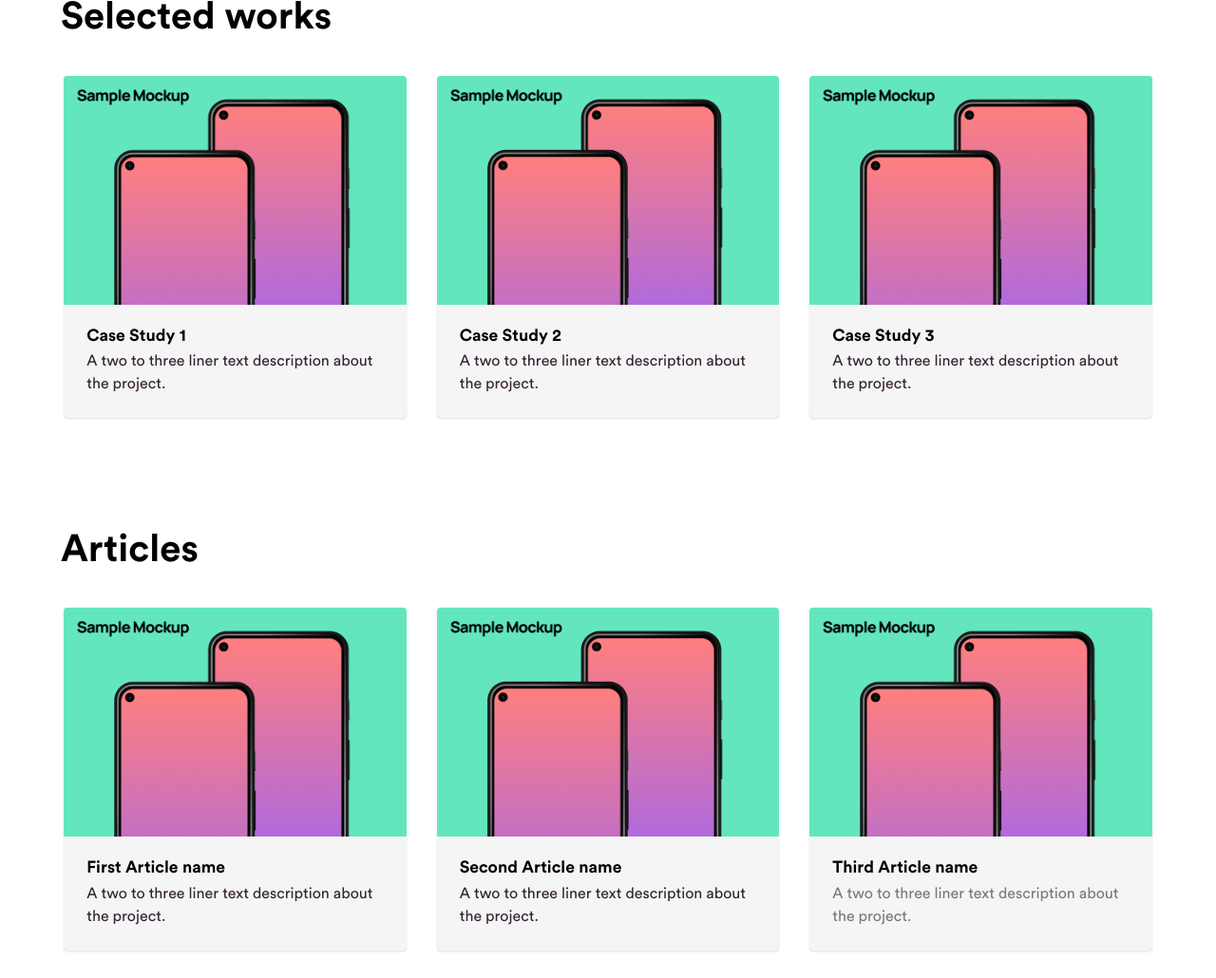
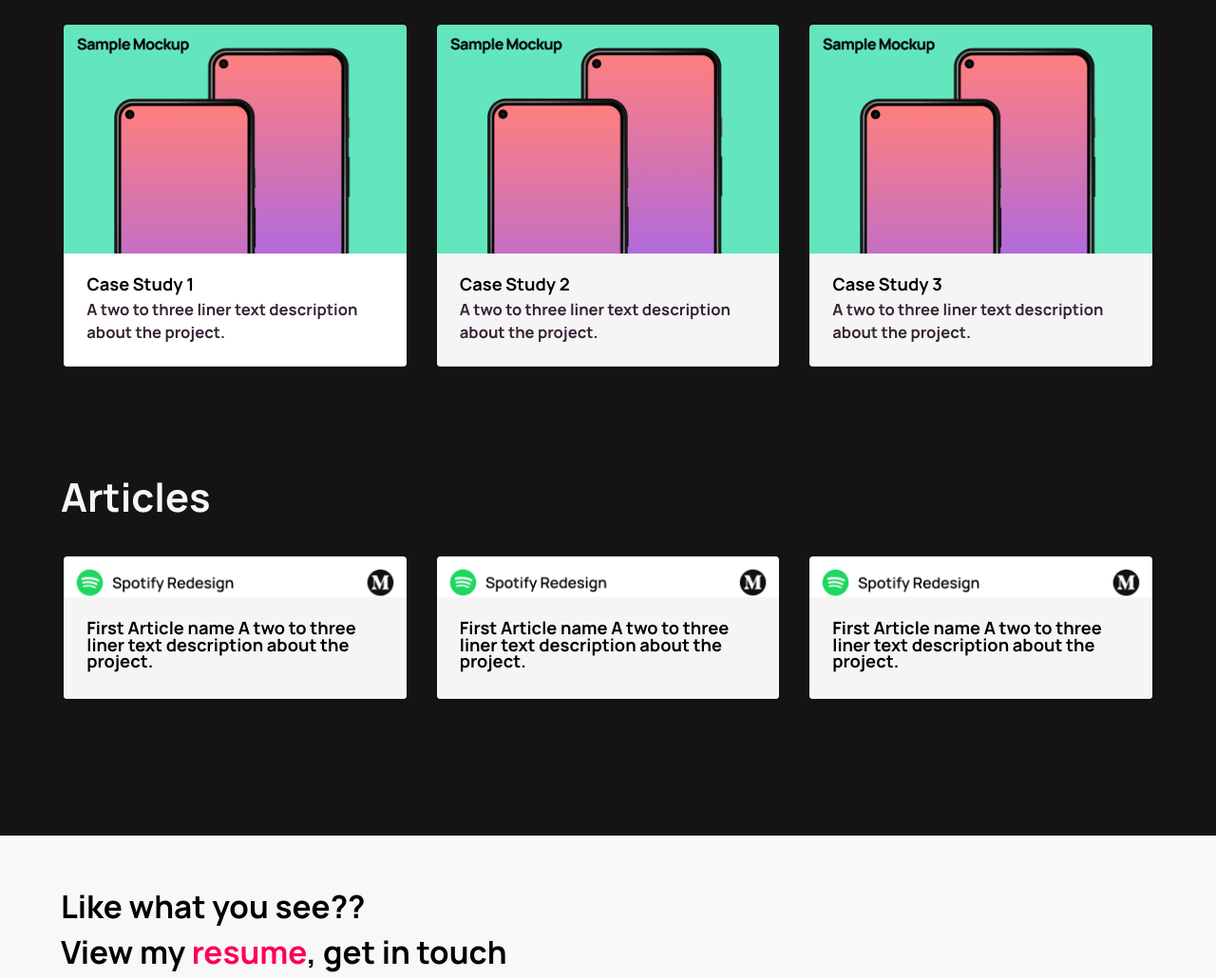
Before and after one commit to ancientmystic-dev/portfolio, a plain HTML site: page index.html in a window 1280 px wide. Shown: the part 768-1798 px from the top of the page at 95% size. Drawn offline with nearby package versions, Linux system fonts and the light colour scheme.

Commit message:
Dark+light

```diff
--- a/index.html
+++ b/index.html
@@ -30,7 +30,7 @@
     </script>
 
   </head>
- <body data-aos-easing="ease" data-aos-duration="1200" data-aos-delay="0" data-new-gr-c-s-check-loaded="14.1002.0" data-gr-ext-installed="" class="">
+ <body style= "background-color: #141414" data-aos-easing="ease" data-aos-duration="1200" data-aos-delay="0" data-new-gr-c-s-check-loaded="14.1002.0" data-gr-ext-installed="" class="">
 
     <div class="hamburgler-menu">
       <ul class="hamburgler-menu-list">
@@ -89,7 +89,7 @@
   </div>
 
             <a href="#Selectedworks" class="see-more" aria-label="See more" >
-            <svg width="27" height="15" xmlns="http://www.w3.org/2000/svg"><path d="M25.86 1.14a.479.479 0 0 0-.679 0l-11.68 11.7L1.818 1.14a.479.479 0 1 0-.678.68l12.02 12.04a.479.479 0 0 0 .678 0L25.86 1.82a.48.48 0 0 0 0-.68z" fill="#FFF" fill-rule="nonzero" stroke="#000" stroke-width="2" opacity=".9"/></svg>
+            <svg width="27" height="15" xmlns="http://www.w3.org/2000/svg"><path d="M25.86 1.14a.479.479 0 0 0-.679 0l-11.68 11.7L1.818 1.14a.479.479 0 1 0-.678.68l12.02 12.04a.479.479 0 0 0 .678 0L25.86 1.82a.48.48 0 0 0 0-.68z" fill="#FFF" fill-rule="nonzero" stroke="#fff" stroke-width="2" opacity=".9"/></svg>
           </a>
     </header>
 
@@ -98,7 +98,7 @@
       <!-- Selected Works -->
 
       <div id="Selectedworks" >
-        <p class="txt3">Selected works</p>
+        <p class="txt3" style="padding-top: 48px;">Selected works</p>
         <div style="padding-top:2%;padding-left:4%; padding-right: 4%">
           <section>
 
@@ -107,7 +107,7 @@
               <div style="
         z-index: 5;
         position: absolute;
-        background: #f5f5f5;
+        background: #fff;
         bottom: 0;
         width: 100%;
         padding: 1.5rem;
@@ -194,8 +194,10 @@
         <div style="padding-top:2%;padding-left:4%; padding-right: 4%">
           <section>
 
-            <a href="https://www.notion.so/CS-1-1ad99be7b6a049c58614d9a3a68d2400" class="sample">
-              <div class="works" style="background:url(images/Cover.png)"></div>
+            <a href="https://www.notion.so/CS-1-1ad99be7b6a049c58614d9a3a68d2400" class="sample"style="
+    padding-bottom: 150px;
+">
+              <div class="works" style="background:url(images/Articles.png)"></div>
               <div style="
         z-index: 5;
         position: absolute;
@@ -211,19 +213,16 @@
         margin-bottom: 6px;
         color: #000;
         font-size: 1.1rem;
-        ">First Article name</h3>
-                <p style="
-          font-family:MyWebFont1;
-          line-height: 1.5;
-          color: #332233;
-        ">A two to three liner text description about the project. </p>
+        ">First Article name A two to three liner text description about the project. </h3>
+
               </div>
             </a>
           </a>
 
-          <a href="https://www.notion.so/CS-2-bc5acd50b7f947dd8ad8181210179be2"  class="sample">
-            <div class="works" style="background:url(images/Cover.png)"></div>
-
+          <a href="https://www.notion.so/CS-1-1ad99be7b6a049c58614d9a3a68d2400" class="sample"style="
+    padding-bottom: 150px;
+">
+              <div class="works" style="background:url(images/Articles.png)"></div>
               <div style="
         z-index: 5;
         position: absolute;
@@ -239,16 +238,15 @@
         margin-bottom: 6px;
         color: #000;
         font-size: 1.1rem;
-            ">Second  Article name</h3>
-              <p style="
-              font-family:MyWebFont1;
-              line-height: 1.5;
-              color: #332233;
-            ">A two to three liner text description about the project. </p>
+        ">First Article name A two to three liner text description about the project. </h3>
+
               </div>
             </a>
-          <a href="https://www.notion.so/CS-3-9839907a4b3f4c3c802fd0ea2d502311" class="sample">
-            <div class="works" style="background:url(images/Cover.png)"></div>
+          </a>
+          <a href="https://www.notion.so/CS-1-1ad99be7b6a049c58614d9a3a68d2400" class="sample"style="
+    padding-bottom: 150px;
+">
+              <div class="works" style="background:url(images/Articles.png)"></div>
               <div style="
         z-index: 5;
         position: absolute;
@@ -264,13 +262,10 @@
         margin-bottom: 6px;
         color: #000;
         font-size: 1.1rem;
-          ">Third  Article name</h3>
-              <p style="
-            font-family:MyWebFont1;
-            line-height: 1.5;
-            color: #797979;
-          ">A two to three liner text description about the project. </p>
+        ">First Article name A two to three liner text description about the project. </h3>
+
               </div>
+            </a>
           </a>
 
     </div>
--- a/style.css
+++ b/style.css
@@ -56,11 +56,11 @@ table {
 }
 @font-face {
   font-family:'MyWebFont';
-  src:url('fonts/CircularStd.ttf');
+  src:url('fonts/Manrope3 Bold 700.otf');
 }
 @font-face{
   font-family:'MyWebFont1';
-  src:url('fonts/CircularStd-Book.otf');
+  src:url('fonts/Manrope3 Bold 700.otf');
 }
 
 *  {
@@ -116,7 +116,7 @@ body{
 
 ::selection {
     color: white;
-    background: #000;
+    background: white;
 }
 
  .button {
@@ -210,7 +210,7 @@ body{
  	padding-left:5%;
  	padding-top: 8%;
 	font-family: "MyWebFont";
-	color:#000;
+	color:#f6f6f6;
 	font-size: 250%;
  	}
 
@@ -348,7 +348,7 @@ li {
 
 li a {
     display: block;
-    color: black;
+    color: #f6f6f6;
     text-align: center;
     text-decoration: none;
 }
@@ -387,7 +387,7 @@ section {
   transition: all 0.2s;
 }
 .sample:hover {
-   box-shadow: 0 15px 15px rgba(0,0,0,.08);
+   box-shadow: 0 15px 15px rgba(31,31,31,.00);
     transform: translate(0,-10px);
     transition-delay: 0s !important;
 }
@@ -397,10 +397,10 @@ section {
 
   }    .sample{
   width: calc(40.33% - -2rem);
-  background: #ddd;
+  background: #1f1f1f;
   border-radius:4px;
   padding-bottom:  calc(48.33% - 2rem);
-  box-shadow: 0 2px 2px rgba(0,0,0,0.06), 0 0 2px 1px rgba(0,0,0,0.03);
+  box-shadow: 0 2px 2px rgba(31,31,31,0.06), 0 0 2px 1px rgba(31,31,31,0.03);
   margin: 1rem;
   box-sizing: border-box;
   position: relative;
@@ -411,10 +411,10 @@ section {
   @media only screen and (min-width: 1000px) and (max-width: 3000px){
     .sample{
   width: calc(33.33% - 2rem);
-  background: #ddd;
+  background: #1f1f1f;
   border-radius:4px;
   padding-bottom:  calc(33.33% - 2rem);
-  box-shadow: 0 2px 2px rgba(0,0,0,0.06), 0 0 2px 1px rgba(0,0,0,0.03);
+  box-shadow: 0 2px 2px rgba(31,31,31,0.06), 0 0 2px 1px rgba(31,31,31,0.03);
   margin: 1rem;
   box-sizing: border-box;
   position: relative;
@@ -498,10 +498,10 @@ header {
   position: relative;
   font-family: "MyWebFont2";
   font-size: 100%;
-  background-color: #f8f8f9;
+  background-color: #212121;
   min-height: 83vh;
   padding: 0 2rem 8rem;
-  color: #000;
+  color: #f6f6f6;
   display: flex;
   flex-direction: column;
 }
```
Also changed, not shown: fonts/Manrope3 Bold 700.otf (added), fonts/Manrope3 Medium 500.otf (added), fonts/SF-Pro-Display-Bold.otf (added), fonts/SF-Pro-Display-Medium.otf (added), fonts/SFProDisplay-Bold.ttf (added), fonts/SFProDisplay-Medium.ttf (added), images/articles.png (added). Lines whose indentation alone changed are shown as unchanged.
